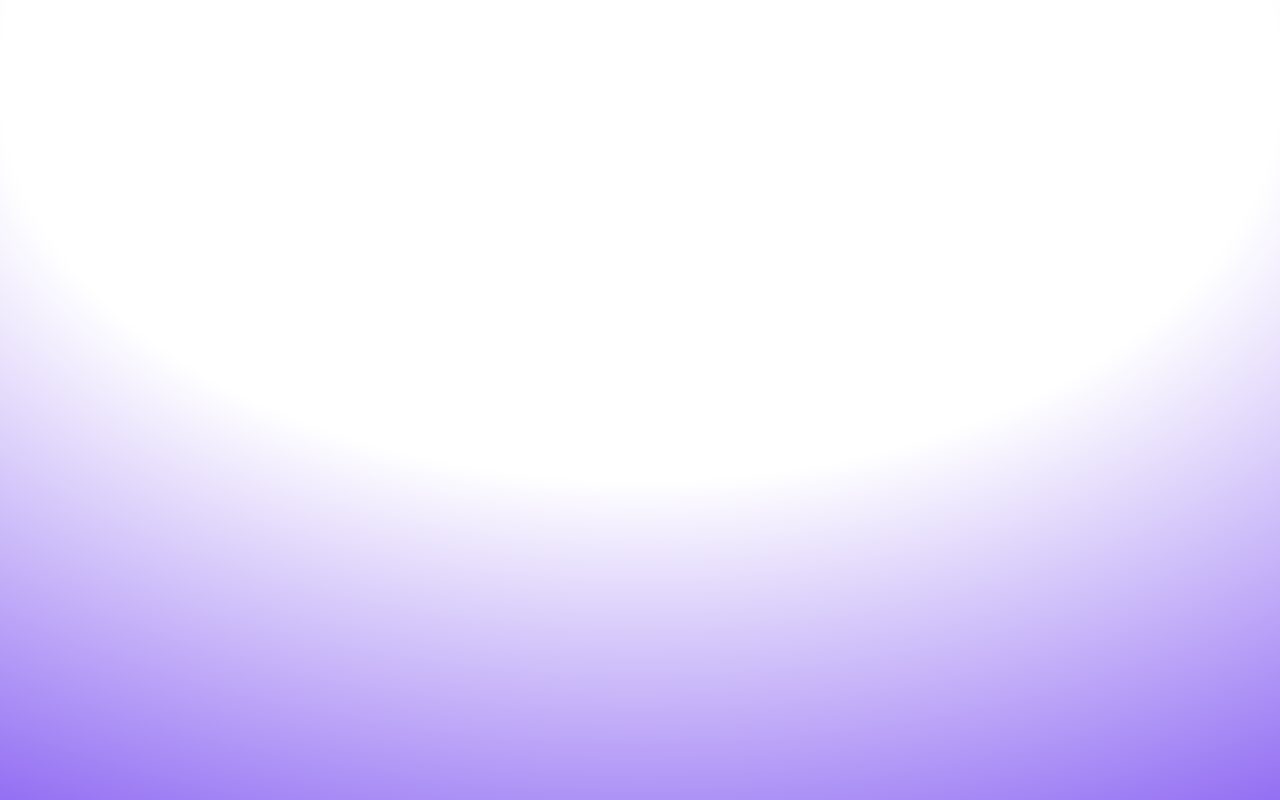
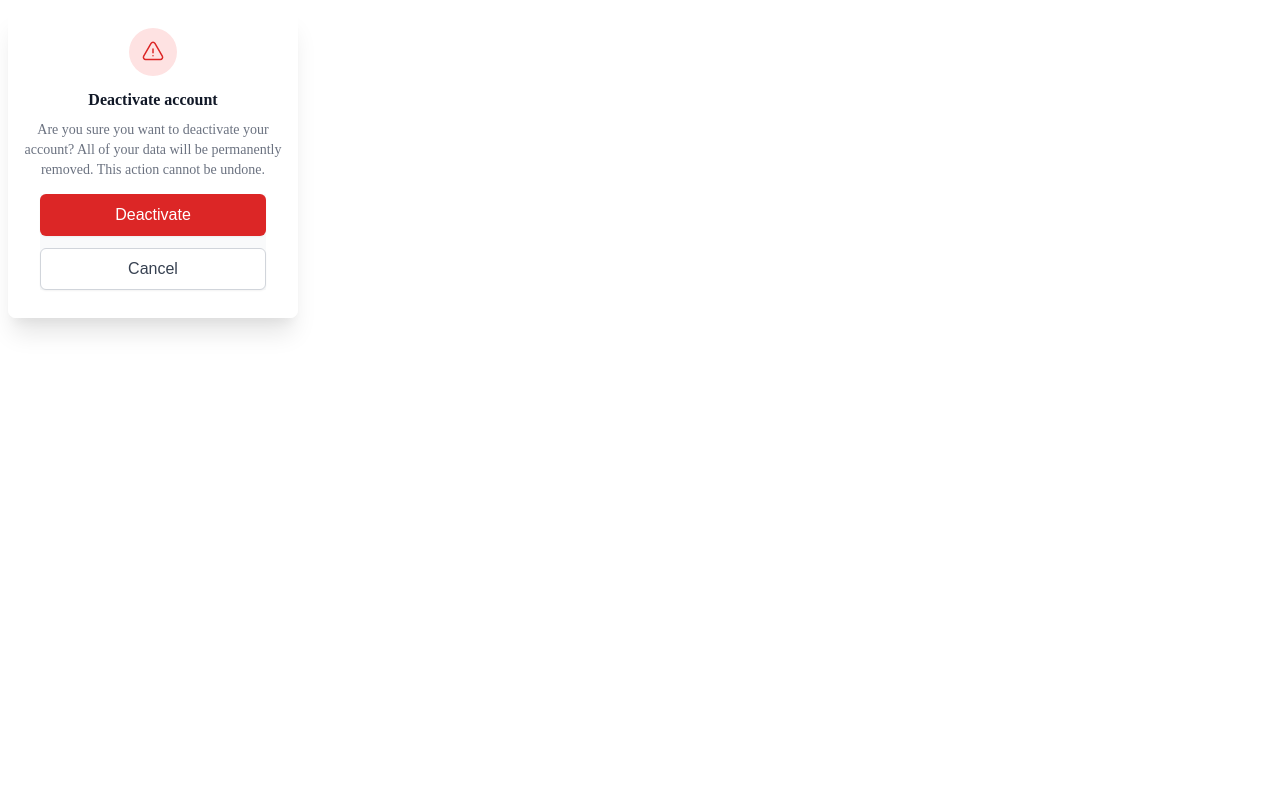
Before and after one commit to localhelp/segefas, a plain HTML site: page index.html in a window 1280 px wide. Drawn offline with Linux system fonts and the light colour scheme.

Commit message:
Update index.html

```diff
--- a/index.html
+++ b/index.html
@@ -3,18 +3,129 @@
 <title>idk</title>
 </head>
 <body>
-<div class="background"></div>
+<div class="card">
+  <div class="header">
+    <div class="image">
+      <svg
+        fill="none"
+        viewBox="0 0 24 24"
+        stroke-width="1.5"
+        stroke="currentColor"
+        aria-hidden="true"
+      >
+        <path
+          stroke-linecap="round"
+          stroke-linejoin="round"
+          d="M12 9v3.75m-9.303 3.376c-.866 1.5.217 3.374 1.948 3.374h14.71c1.73 0 2.813-1.874 1.948-3.374L13.949 3.378c-.866-1.5-3.032-1.5-3.898 0L2.697 16.126zM12 15.75h.007v.008H12v-.008z"
+        ></path>
+      </svg>
+    </div>
+    <div class="content">
+      <span class="title">Deactivate account</span>
+      <p class="message">
+        Are you sure you want to deactivate your account? All of your data will
+        be permanently removed. This action cannot be undone.
+      </p>
+    </div>
+    <div class="actions">
+      <button type="button" class="desactivate">Deactivate</button>
+      <button type="button" class="cancel">Cancel</button>
+    </div>
+  </div>
+</div>
 <style>
-.background {
-  position: absolute;
-  inset: 0;
-  width: 100%;
-  height: 100%;
-  background: white;
-  background: radial-gradient(125% 125% at 50% 10%, #fff 40%, #63e 100%);
-  z-index: -10;
+/* From Uiverse.io by Yaya12085 */
+.card {
+  overflow: hidden;
+  position: relative;
+  background-color: #ffffff;
+  text-align: left;
+  border-radius: 0.5rem;
+  max-width: 290px;
+  box-shadow:
+    0 20px 25px -5px rgba(0, 0, 0, 0.1),
+    0 10px 10px -5px rgba(0, 0, 0, 0.04);
 }
 
+.header {
+  padding: 1.25rem 1rem 1rem 1rem;
+  background-color: #ffffff;
+}
+
+.image {
+  display: flex;
+  margin-left: auto;
+  margin-right: auto;
+  background-color: #fee2e2;
+  flex-shrink: 0;
+  justify-content: center;
+  align-items: center;
+  width: 3rem;
+  height: 3rem;
+  border-radius: 9999px;
+}
+
+.image svg {
+  color: #dc2626;
+  width: 1.5rem;
+  height: 1.5rem;
+}
+
+.content {
+  margin-top: 0.75rem;
+  text-align: center;
+}
+
+.title {
+  color: #111827;
+  font-size: 1rem;
+  font-weight: 600;
+  line-height: 1.5rem;
+}
+
+.message {
+  margin-top: 0.5rem;
+  color: #6b7280;
+  font-size: 0.875rem;
+  line-height: 1.25rem;
+}
+
+.actions {
+  margin: 0.75rem 1rem;
+  background-color: #f9fafb;
+}
+
+.desactivate {
+  display: inline-flex;
+  padding: 0.5rem 1rem;
+  background-color: #dc2626;
+  color: #ffffff;
+  font-size: 1rem;
+  line-height: 1.5rem;
+  font-weight: 500;
+  justify-content: center;
+  width: 100%;
+  border-radius: 0.375rem;
+  border-width: 1px;
+  border-color: transparent;
+  box-shadow: 0 1px 2px 0 rgba(0, 0, 0, 0.05);
+}
+
+.cancel {
+  display: inline-flex;
+  margin-top: 0.75rem;
+  padding: 0.5rem 1rem;
+  background-color: #ffffff;
+  color: #374151;
+  font-size: 1rem;
+  line-height: 1.5rem;
+  font-weight: 500;
+  justify-content: center;
+  width: 100%;
+  border-radius: 0.375rem;
+  border: 1px solid #d1d5db;
+  box-shadow: 0 1px 2px 0 rgba(0, 0, 0, 0.05);
+}
 </style>
 </body>
 </html>
```
